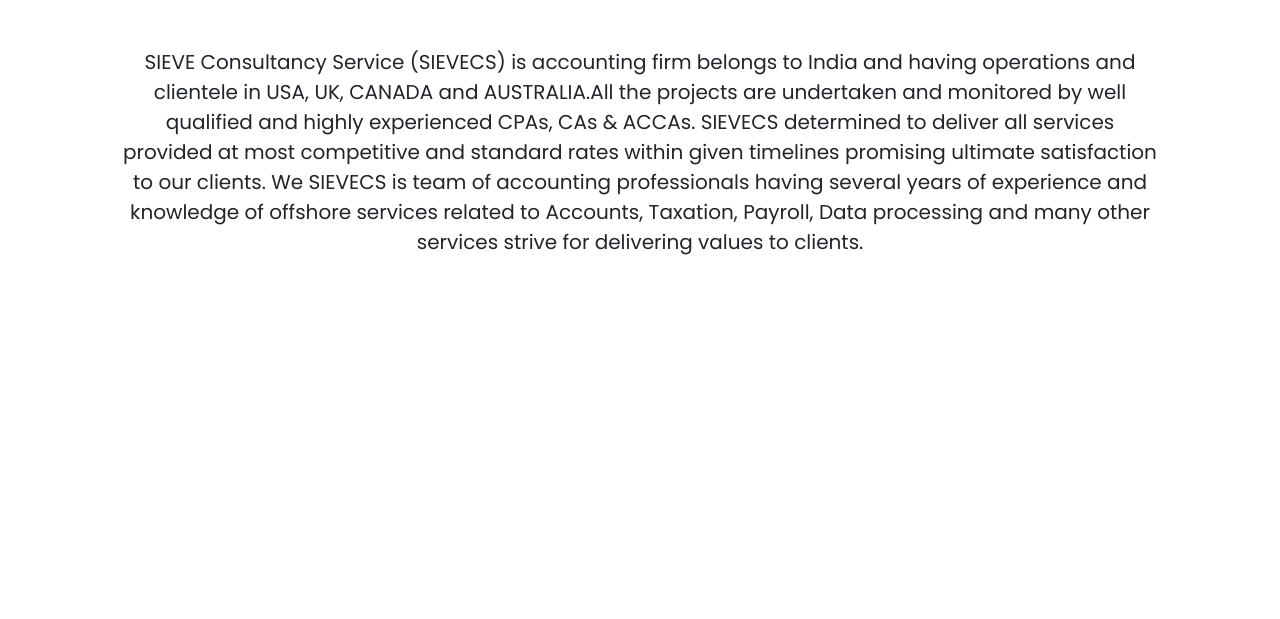
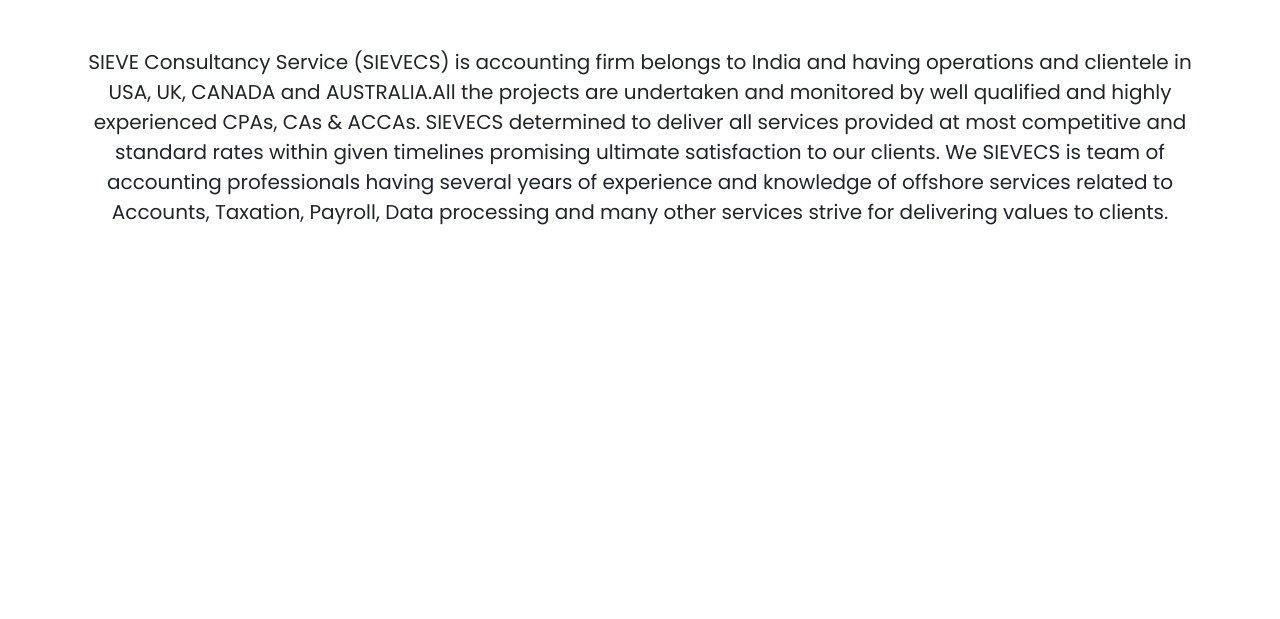
Before and after one commit to tejdoshi2000/SCSv4.0, a plain HTML site: page index.html in a window 1280 px wide. Shown: the part 128-747 px from the top of the page. Drawn offline with nearby package versions, Linux system fonts and the light colour scheme.

Commit message:
Update index.css

```diff
--- a/index.css
+++ b/index.css
@@ -490,7 +490,7 @@
     font-size: 2rem;
 }
 .aboutus p{
-    padding: 2rem 12rem;
+    padding: 2rem 7rem;
 }
 @media only  screen and (max-width:768px) {
  .aboutus{
```
